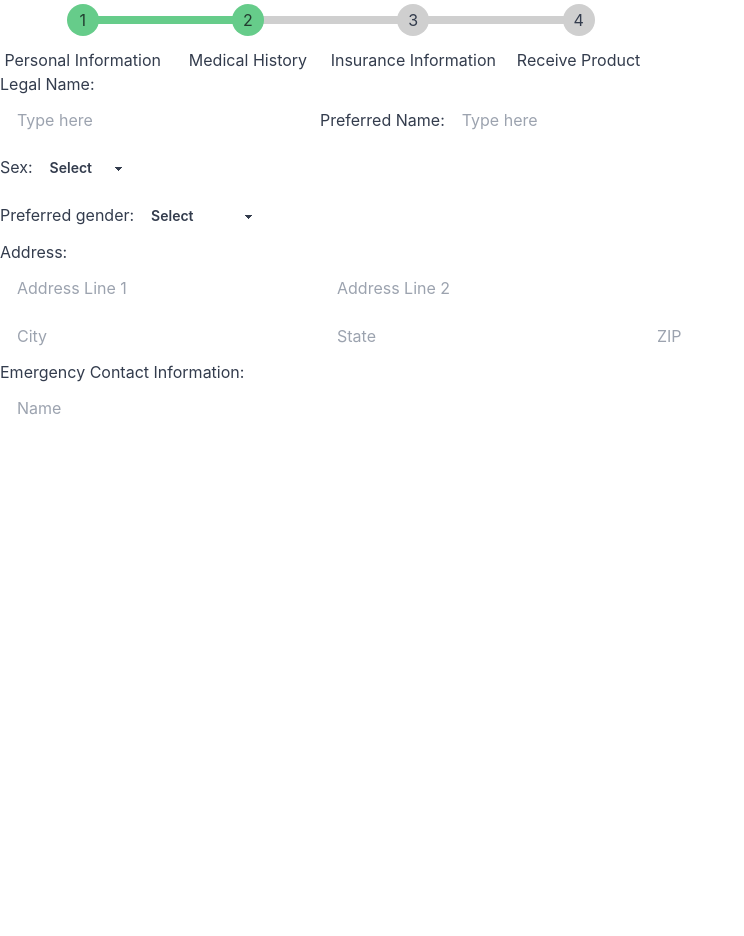
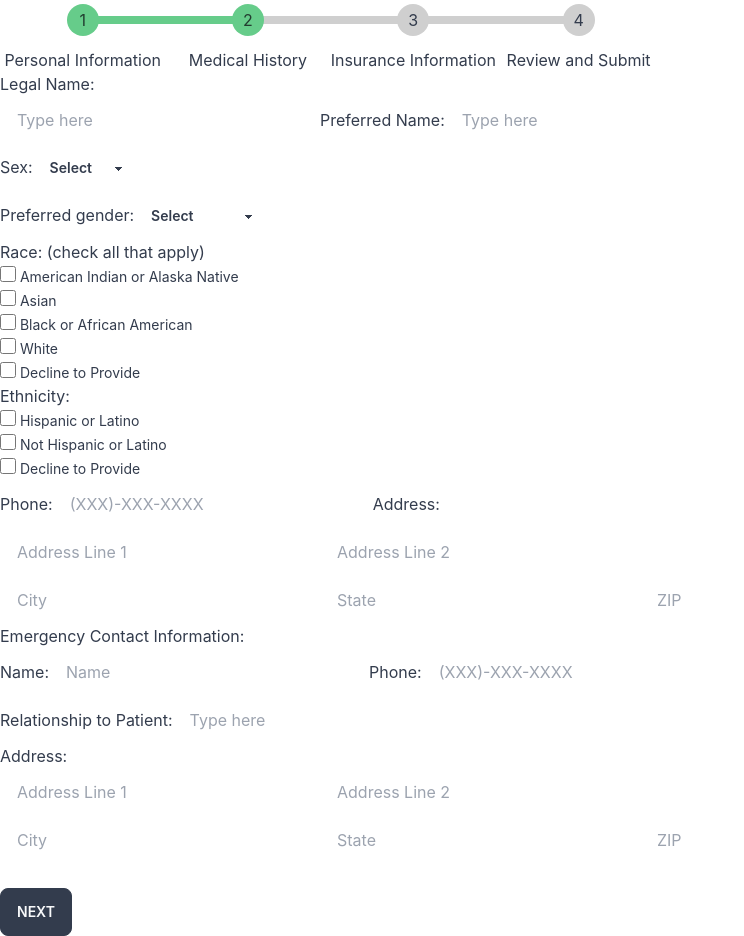
Before and after one commit to JEF1056/fairy-app, a React (Create React App) app in the folder app/: page / in a window 1280 px wide. Shown: the whole page, without its empty margins (0-744 px from the left). Before the commit the page ends 800 px from the top, so only its background shows below. Built offline with nearby package versions, Linux system fonts and the light colour scheme.

Commit message:
alison update 4pm

```diff
--- a/app/src/pages/client/onboardingPage/onboardingPage.js
+++ b/app/src/pages/client/onboardingPage/onboardingPage.js
@@ -14,7 +14,7 @@ function OnBoardingPage() {
         <li class="step step-primary">Personal Information</li>
         <li class="step step-primary">Medical History</li>
         <li class="step">Insurance Information</li>
-        <li class="step">Receive Product</li>
+        <li class="step">Review and Submit</li>
       </ul>
       <br></br>
       Legal Name:
@@ -51,6 +51,42 @@ function OnBoardingPage() {
         <option>Non-binary</option>
       </select>
       <br></br>
+      Race: (check all that apply)
+      <br></br>
+      <input type="checkbox" class="checkbox-xs" />
+      <span class="label-text"> American Indian or Alaska Native</span>
+      <br></br>
+      <input type="checkbox" class="checkbox-xs" />
+      <span class="label-text"> Asian</span>
+      <br></br>
+      <input type="checkbox" class="checkbox-xs" />
+      <span class="label-text"> Black or African American</span>
+      <br></br>
+      <input type="checkbox" class="checkbox-xs" />
+      <span class="label-text"> White</span>
+      <br></br>
+      <input type="checkbox" class="checkbox-xs" />
+      <span class="label-text"> Decline to Provide</span>
+      <br></br>
+
+      Ethnicity:
+      <br></br>
+      <input type="checkbox" class="checkbox-xs" />
+      <span class="label-text"> Hispanic or Latino</span>
+      <br></br>
+      <input type="checkbox" class="checkbox-xs" />
+      <span class="label-text"> Not Hispanic or Latino</span>
+      <br></br>
+      <input type="checkbox" class="checkbox-xs" />
+      <span class="label-text"> Decline to Provide</span>
+      <br></br>
+
+    Phone:
+    <input
+      type="text"
+      placeholder="(XXX)-XXX-XXXX"
+      class="input w-full max-w-xs"
+    />
       Address:
       <br></br>
       <input
@@ -82,12 +118,62 @@ function OnBoardingPage() {
     <br></br>
     Emergency Contact Information:
     <br></br>
+    Name:
     <input
       type="text"
       placeholder="Name"
       class="input w-full max-w-xs"
     />
+    Phone:
+    <input
+      type="text"
+      placeholder="(XXX)-XXX-XXXX"
+      class="input w-full max-w-xs"
+    />
+    <br></br>
+    Relationship to Patient:
+    <input
+      type="text"
+      placeholder="Type here"
+      class="input w-full max-w-xs"
+    />
+    <br></br>
+    Address:
+      <br></br>
+      <input
+        type="text"
+        placeholder="Address Line 1"
+        class="input w-full max-w-xs"
+      />
+      <input
+        type="text"
+        placeholder="Address Line 2"
+        class="input w-full max-w-xs"
+      />
+      <br></br>
+      <input
+        type="text"
+        placeholder="City"
+        class="input w-full max-w-xs"
+      />
+      <input
+        type="text"
+        placeholder="State"
+        class="input w-full max-w-xs"
+      />
+      <input
+      type="text"
+      placeholder="ZIP"
+      class="input w-full max-w-xs"
+    />
+    <br></br>
 
+
+
+
+
+    <br></br>
+    <button class="btn">Next</button>
     </>
   );
 }
```
